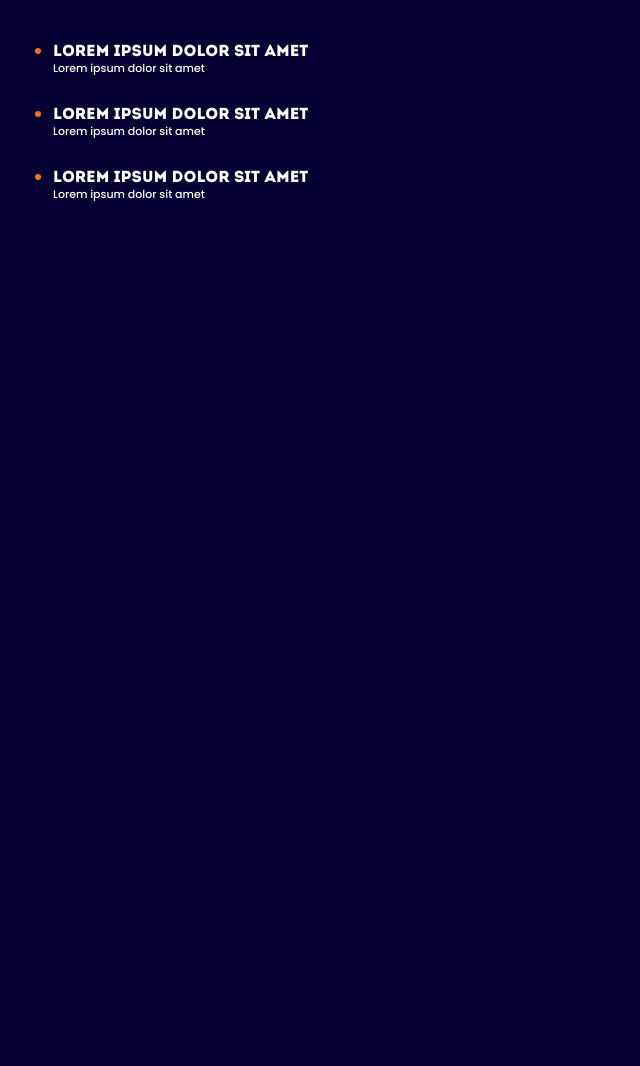
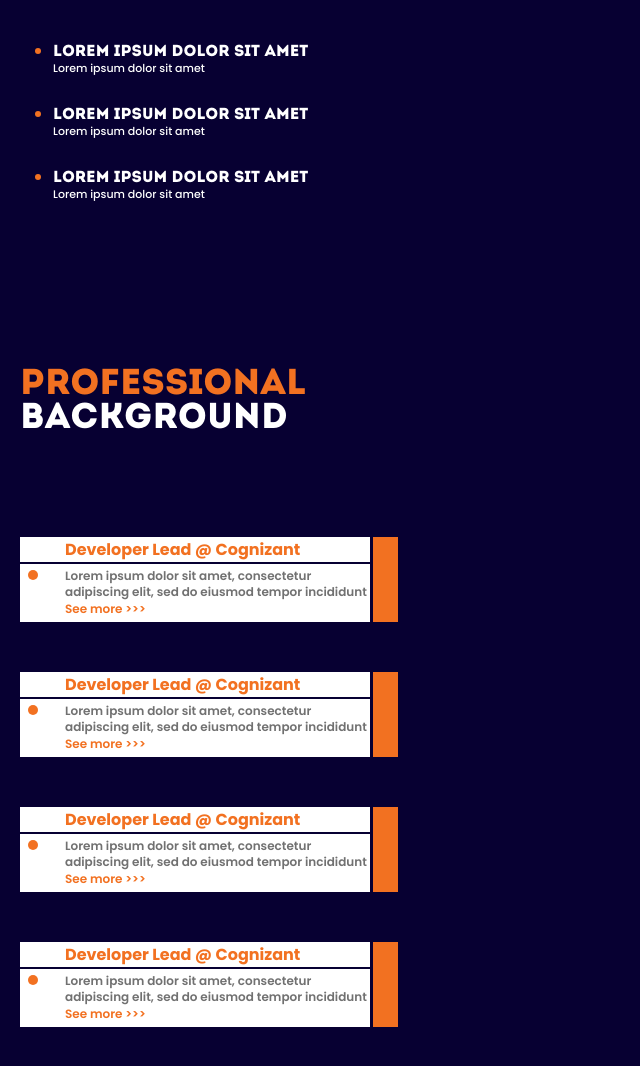
Before and after one commit to Oniel1721/onielsantos, an Astro site: page / in a window 1280 px wide. Shown: the part 1300-2366 px from the top of the page, without its empty margins (0-640 px from the left). Before the commit the page ends 1600 px from the top, so only its background shows below. Built offline with nearby package versions, Linux system fonts and the light colour scheme; Astro itself is replaced by a stand-in of ours.

Commit message:
feat: experience section added with cards

```diff
--- /dev/null
+++ b/src/components/Experience.astro
@@ -0,0 +1,88 @@
+---
+import ExperienceCard from "./ExperienceCard.astro";
+import ExperienceDetails from "./ExperienceDetails.astro";
+const experience = {
+  position: "Developer Lead",
+  project: "Cognizant",
+  achievements:
+    "Lorem ipsum dolor sit amet, consectetur adipiscing elit, sed do eiusmod tempor incididunt ut labore et dolore magna aliqua. Ut enim ad minim veniam, quis nostrud exercitation ullamco laboris nisi ut aliquip ex ea commodo consequat. Duis aute irure dolor in reprehenderit in voluptate velit esse cillum dolore eu fugiat nulla pariatur.",
+  responsabilities:
+    "Lorem ipsum dolor sit amet, consectetur adipiscing elit, sed do eiusmod tempor incididunt ut labore et dolore magna aliqua. Ut enim ad minim veniam, quis nostrud exercitation ullamco laboris nisi ut aliquip ex ea commodo consequat. Duis aute irure dolor in reprehenderit in voluptate velit esse cillum dolore eu fugiat nulla pariatur.",
+  skills:
+    "Lorem ipsum dolor sit amet, consectetur adipiscing elit, sed do eiusmod tempor incididunt ut labore et dolore magna aliqua. Ut enim ad minim veniam, quis nostrud exercitation ullamco laboris nisi ut aliquip ex ea commodo consequat.",
+};
+const experiences = [experience, experience, experience, experience];
+---
+
+<section>
+  <header>
+    <h2>
+      <span>Professional</span>
+      <span>Background</span>
+    </h2>
+  </header>
+  <ul>
+    {
+      experiences.map((exp) => (
+        <li>
+          <ExperienceCard {...exp} />
+          <ExperienceDetails {...exp} />
+        </li>
+      ))
+    }
+  </ul>
+</section>
+
+<style>
+  section {
+    display: flex;
+    flex-direction: column;
+    padding-left: 20px;
+    padding-top: 69px;
+    color: white;
+    gap: 100px;
+    position: relative;
+  }
+
+  h2 {
+    display: flex;
+    flex-direction: column;
+    color: white;
+    font-size: 36px;
+    font-weight: 900;
+    line-height: 94.4%;
+  }
+
+  h2 span:nth-child(1) {
+    color: #f27121;
+  }
+
+  ul {
+    display: flex;
+    flex-direction: column;
+    gap: 50px;
+  }
+
+  li {
+    width: 100%;
+    height: 85px;
+    overflow: hidden;
+  }
+
+  @media screen and (max-width: 380px) {
+    section {
+      padding-left: 8px;
+      padding-right: 8px;
+      padding-top: 25px;
+      gap: 50px;
+    }
+
+    h2 {
+      font-size: 32px;
+    }
+
+    ul {
+      gap: 25px;
+    }
+  }
+</style>
--- /dev/null
+++ b/src/components/ExperienceCard.astro
@@ -0,0 +1,96 @@
+---
+const { position, project, achievements } = Astro.props;
+---
+
+<article>
+  <header>
+    <h3>
+      {position} @ {project}
+    </h3>
+  </header>
+  <div>
+    <p>{achievements}</p>
+    <span>See more &gt;&gt;&gt;</span>
+  </div>
+</article>
+
+<style>
+  article {
+    position: relative;
+    width: 350px;
+    height: 100%;
+    display: flex;
+    flex-direction: column;
+  }
+
+  article::before {
+    position: absolute;
+    content: "";
+    border-radius: 50%;
+    height: 10px;
+    width: 10px;
+    background-color: #f27121;
+    top: 33px;
+    left: 8px;
+  }
+
+  article::after {
+    position: absolute;
+    content: "";
+    height: 100%;
+    width: 25px;
+    right: -28px;
+    background-color: #f27121;
+  }
+
+  article > * {
+    padding-left: 45px;
+  }
+
+  header {
+    background-color: white;
+    margin-bottom: 2px;
+  }
+
+  h3 {
+    color: #f27121;
+    font-size: 16px;
+    font-weight: 700;
+  }
+
+  div {
+    background-color: white;
+    font-size: 12px;
+    font-weight: 600;
+    flex-grow: 1;
+    display: flex;
+    flex-direction: column;
+    justify-content: center;
+  }
+
+  p {
+    color: #717171;
+    line-height: 16px;
+    height: 32px;
+    overflow: hidden;
+  }
+
+  span {
+    color: #f27121;
+  }
+
+  @media screen and (max-width: 380px) {
+    article::after,
+    article::before {
+      display: none;
+    }
+
+    article {
+      width: 100%;
+    }
+
+    article > * {
+      padding-left: 8px;
+    }
+  }
+</style>
--- /dev/null
+++ b/src/components/ExperienceDetails.astro
@@ -0,0 +1,25 @@
+---
+const { position, project, achievements, responsabilities, skills } =
+  Astro.props;
+---
+
+<aside>
+  <header>
+    <h3>{position}</h3>
+    <span>@ {project}</span>
+  </header>
+  <div>
+    <h4>Achievements:</h4>
+    <p>{achievements}</p>
+    <h4>Responsabilities:</h4>
+    <p>{responsabilities}</p>
+    <h4>Skills Uilized:</h4>
+    <p>{skills}</p>
+  </div>
+</aside>
+
+<style>
+  aside {
+    display: none;
+  }
+</style>
--- a/src/pages/index.astro
+++ b/src/pages/index.astro
@@ -3,6 +3,7 @@ import "../styles/global.css";
 import HamburgerButton from "../components/HamburgerButton.astro";
 import Hero from "../components/Hero.astro";
 import AboutMe from "../components/AboutMe.astro";
+import Experience from "../components/Experience.astro";
 ---
 
 <html lang="en">
@@ -19,5 +20,6 @@ import AboutMe from "../components/AboutMe.astro";
     <HamburgerButton />
     <Hero />
     <AboutMe />
+    <Experience />
   </body>
 </html>
```
